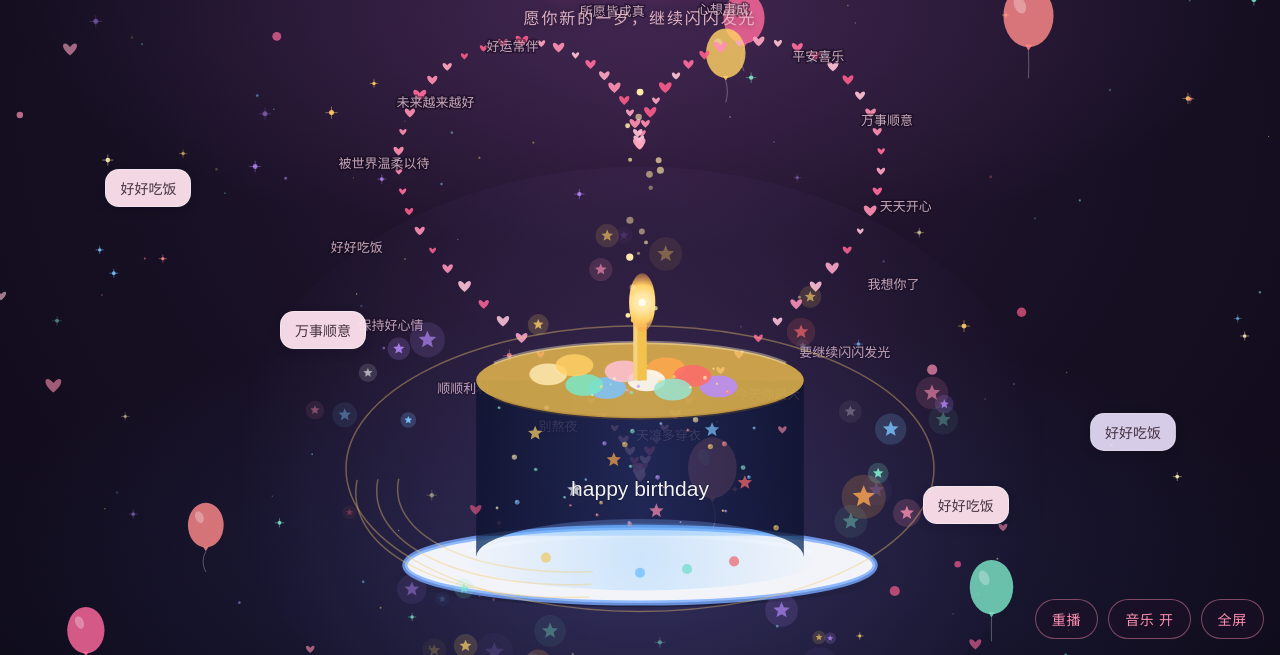
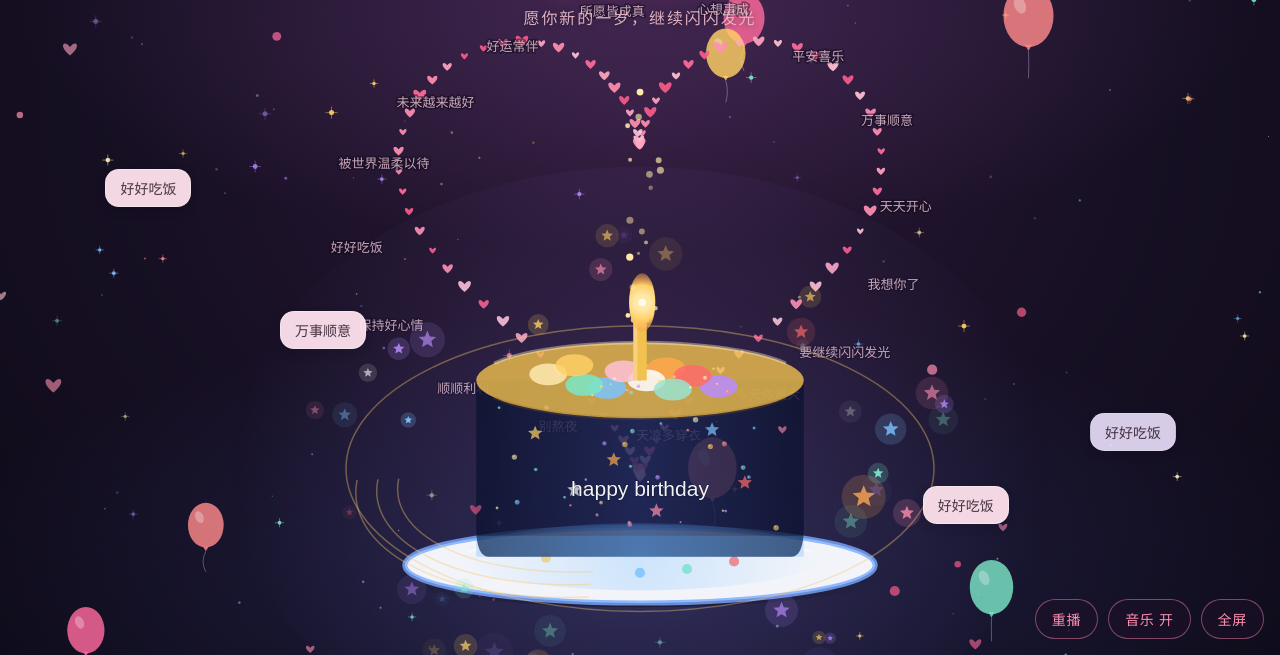
Before and after one commit to WFF5134/birthday-wish, a plain HTML site: page index.html in a window 1280 px wide. Shown: the part 145-800 px from the top of the page. Drawn offline with Linux system fonts and the light colour scheme.

Commit message:
优化蛋糕柱身底部圆角，底部更圆润

```diff
--- a/index.html
+++ b/index.html
@@ -427,7 +427,7 @@
     var baseY = L.cakeBaseY - lift - hover;
     var bodyW = w * 0.78, bodyH = w * 0.42;
     var topY = baseY - bodyH;
-    var topRx = bodyW / 2, topRy = w * 0.09;
+    var topRx = bodyW / 2, topRy = w * 0.09, bottomRy = w * 0.13;
     var midY = topY + bodyH * 0.5;
 
     ctx.save();
@@ -488,10 +488,14 @@
     bodyGrad.addColorStop(1, "#0D1330");
     ctx.fillStyle = bodyGrad;
     var bodyRx = bodyW / 2;
+    var bottomRx = bodyRx * 0.92;
+    var cornerR = w * 0.07;
     ctx.beginPath();
     ctx.moveTo(cx - bodyRx, topY);
-    ctx.lineTo(cx - bodyRx, baseY);
-    ctx.ellipse(cx, baseY, bodyRx, topRy, 0, Math.PI, 0, false);
+    ctx.lineTo(cx - bodyRx, baseY - cornerR);
+    ctx.quadraticCurveTo(cx - bodyRx, baseY, cx - bottomRx, baseY);
+    ctx.lineTo(cx + bottomRx, baseY);
+    ctx.quadraticCurveTo(cx + bodyRx, baseY, cx + bodyRx, baseY - cornerR);
     ctx.lineTo(cx + bodyRx, topY);
     ctx.closePath();
     ctx.fill();
@@ -518,7 +522,7 @@
     ctx.beginPath();
     ctx.moveTo(cx - bodyRx, baseY - w * 0.05);
     ctx.lineTo(cx - bodyRx, baseY);
-    ctx.ellipse(cx, baseY, bodyRx, topRy, 0, Math.PI, 0, false);
+    ctx.lineTo(cx + bodyRx, baseY);
     ctx.lineTo(cx + bodyRx, baseY - w * 0.05);
     ctx.closePath();
     ctx.fill();
```
